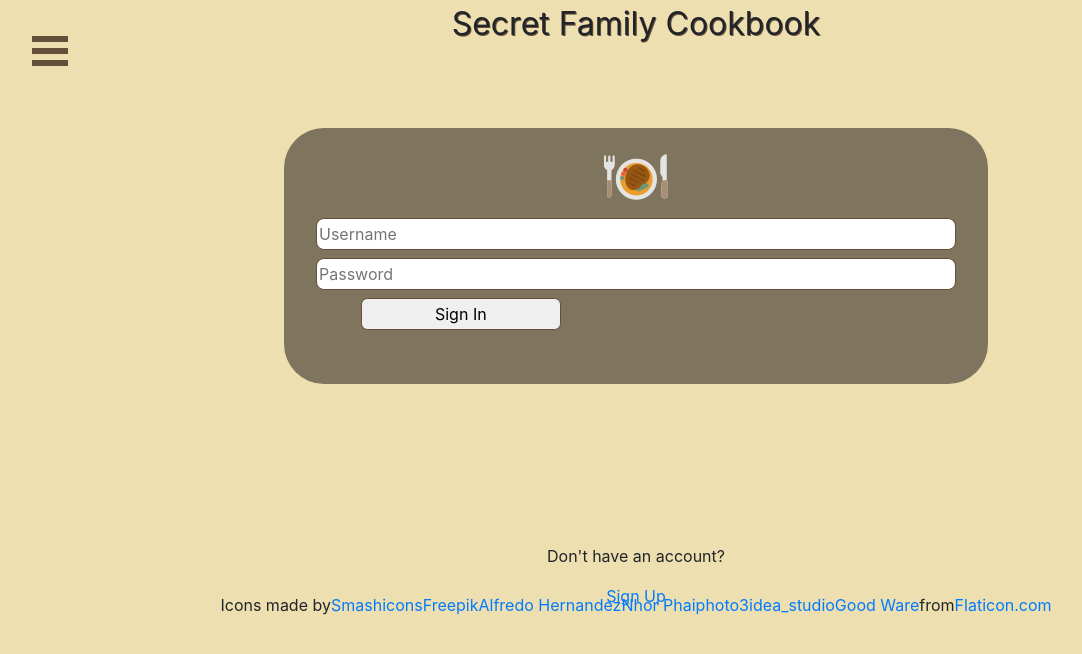
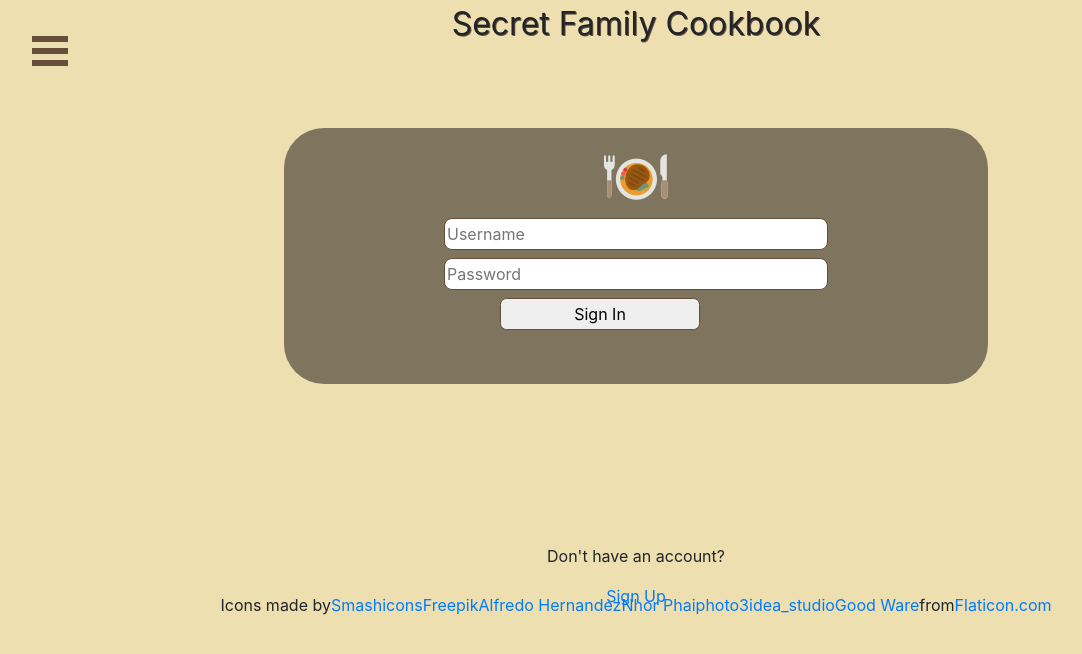
Before and after one commit to BuildWeek-Secret-Family-Recipes/Front-End, a React (Create React App) app: page /api/auth/user/login in a window 1280 px wide. Shown: the top 654 px of the page, without its empty margins (4-1086 px from the left). Built offline with nearby package versions, Linux system fonts and the light colour scheme.

Commit message:
Tweaked the styling a little bit

```diff
--- a/src/components/user/Login.js
+++ b/src/components/user/Login.js
@@ -13,13 +13,15 @@ export const LogForm = styled.form`
 `
 
 export const LogInput = styled.input`
+    margin-left: 8rem;
+    margin-right: 8rem;
     margin-bottom: 0.5rem;
     border: 1px solid var(--primary-color);
     border-radius: 0.5rem;
     height: 2rem;`
 
 export const LogButton = styled.button`
-    margin-left: 2.8rem;
+    margin-left: 11.5rem;
     border: 1px solid var(--primary-color);
     border-radius: 0.4rem;
     width: 12.5rem;
```
